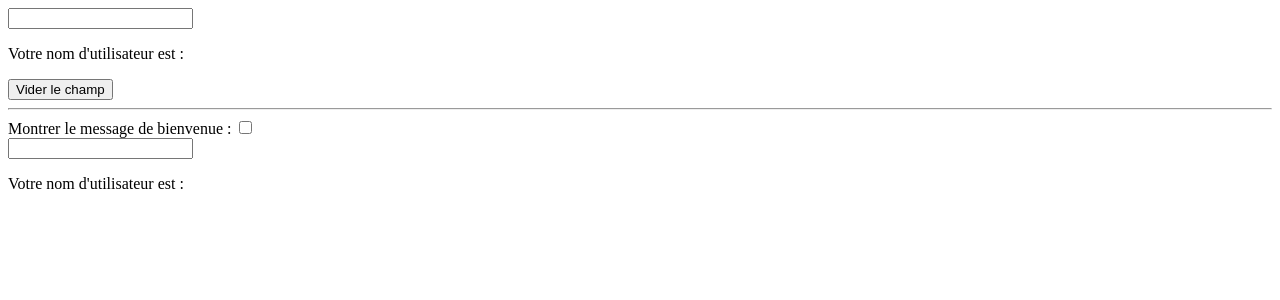
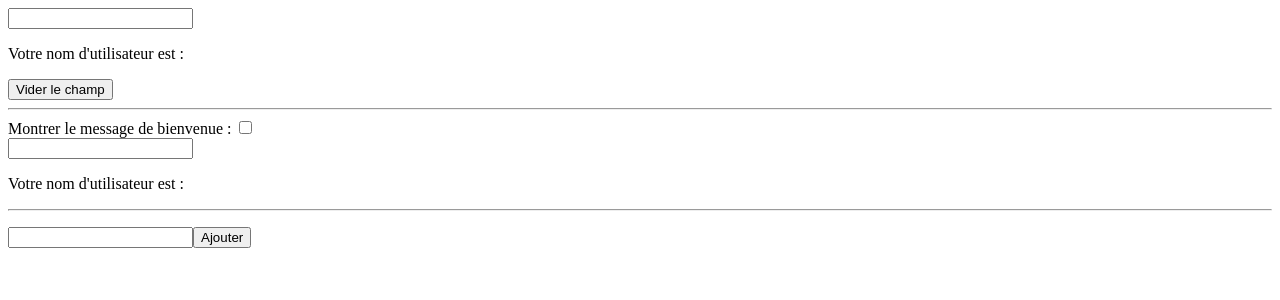
Before and after one commit to EtienneFormation/demonstrationsAngular, an Angular app: page / in a window 1280 px wide. Shown: the top 300 px of the page. Built offline with nearby package versions, Linux system fonts and the light colour scheme.

Commit message:
demo ngfor

```diff
--- a/src/app/app.component.html
+++ b/src/app/app.component.html
@@ -1,3 +1,5 @@
 <app-unptinom />
 <hr>
 <app-affichage-conditionnel/>
+<hr>
+<app-liste-utilisateurs/>
--- a/src/app/app.component.ts
+++ b/src/app/app.component.ts
@@ -2,11 +2,12 @@ import { Component } from '@angular/core';
 import { RouterOutlet } from '@angular/router';
 import {UnptinomComponent} from "./unptinom/unptinom.component";
 import {AffichageConditionnelComponent} from "./affichage-conditionnel/affichage-conditionnel.component";
+import {ListeUtilisateursComponent} from "./liste-utilisateurs/liste-utilisateurs.component";
 
 @Component({
   selector: 'app-root',
   standalone: true,
-  imports: [RouterOutlet, UnptinomComponent, AffichageConditionnelComponent],
+  imports: [RouterOutlet, UnptinomComponent, AffichageConditionnelComponent, ListeUtilisateursComponent],
   templateUrl: './app.component.html',
   styleUrl: './app.component.css'
 })
--- /dev/null
+++ b/src/app/liste-utilisateurs/liste-utilisateurs.component.html
@@ -0,0 +1,9 @@
+<ul>
+  <li *ngFor="let username of usernames">
+    {{username}}
+    <button (click)="deleteUser(username)">Supprimer</button>
+  </li>
+</ul>
+
+<input type="text" [(ngModel)]="newUser"/>
+<button (click)="addUser()">Ajouter</button>
--- /dev/null
+++ b/src/app/liste-utilisateurs/liste-utilisateurs.component.ts
@@ -0,0 +1,32 @@
+import { Component } from '@angular/core';
+import {NgForOf} from "@angular/common";
+import {FormsModule} from "@angular/forms";
+
+@Component({
+  selector: 'app-liste-utilisateurs',
+  standalone: true,
+  imports: [
+    NgForOf,
+    FormsModule
+  ],
+  templateUrl: './liste-utilisateurs.component.html',
+  styleUrl: './liste-utilisateurs.component.css'
+})
+export class ListeUtilisateursComponent {
+  usernames : string[] = [];
+  newUser : string = "";
+
+  addUser() {
+    if (this.newUser) {
+      this.usernames.push(this.newUser);
+      this.newUser = "";
+    }
+  }
+
+  deleteUser(user : string) {
+    let index = this.usernames.indexOf(user);
+    if (index > -1) {
+      this.usernames.splice(index, 1);
+    }
+  }
+}
```
Also changed, not shown: src/app/liste-utilisateurs/liste-utilisateurs.component.css (added).
